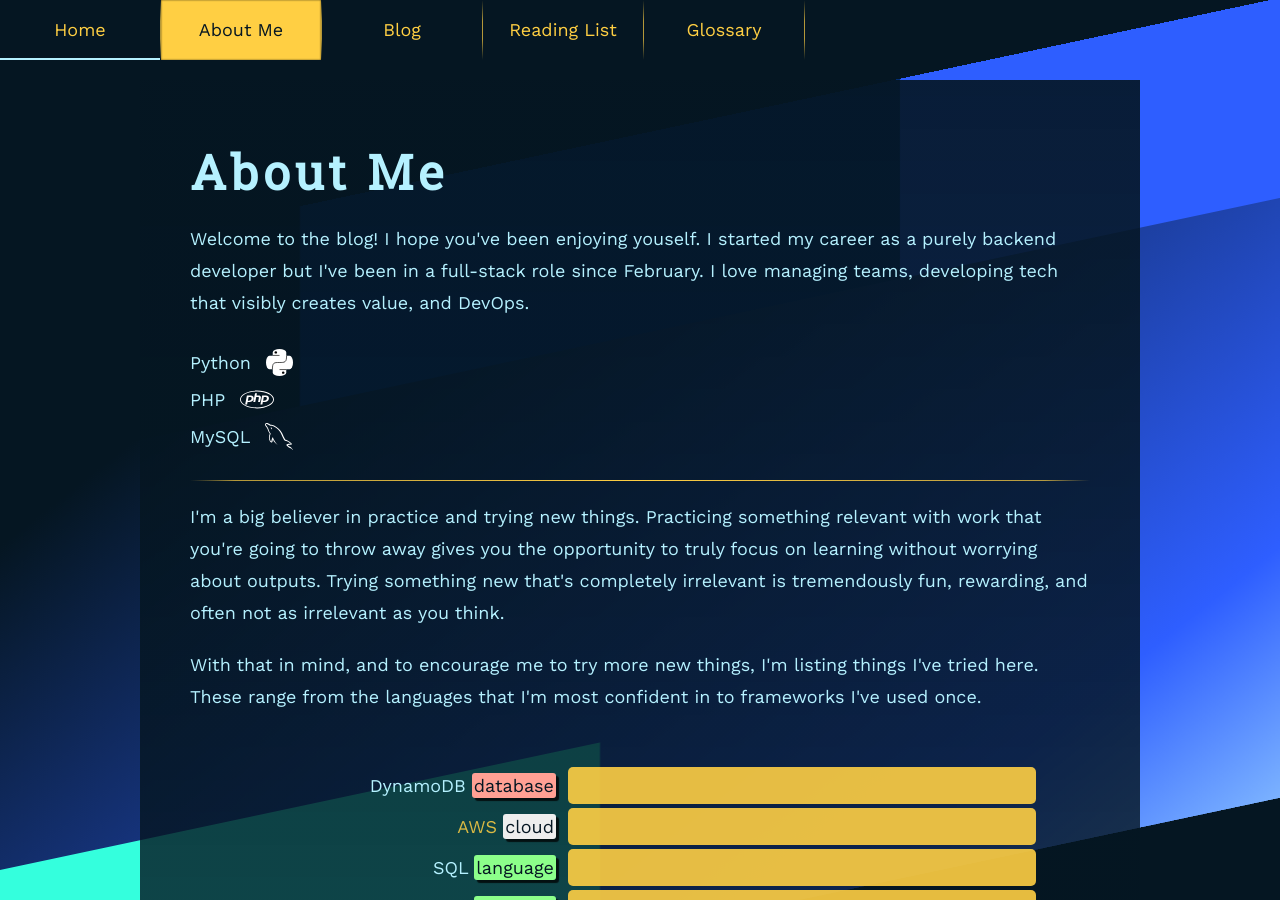
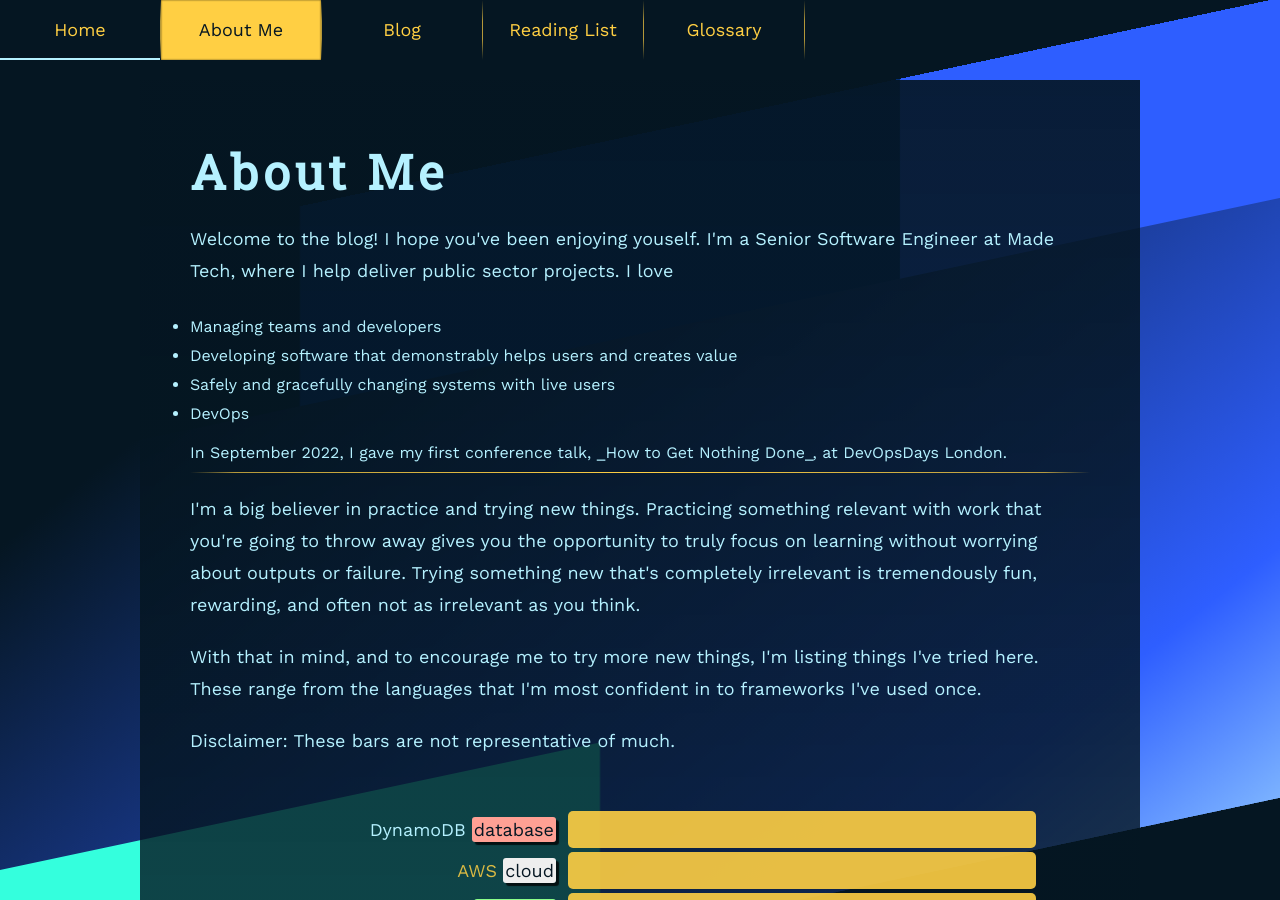
Before and after one commit to FleaRex/PersonalBlog, a Jekyll site: the page built from aboutMe.html, in a window 1280 px wide and 900 px high. Built offline with Jekyll 4.4.1, drawn with Linux system fonts in a browser that asks for light colours; some of the changed text lies outside the part shown.

Commit message:
Update aboutMe.

```diff
--- a/aboutMe.html
+++ b/aboutMe.html
@@ -6,19 +6,24 @@ title: About Me
 <div class="about-me">
   <h1>About Me</h1>
 
-  <p>Welcome to the blog! I hope you've been enjoying youself. I started my career as a purely backend developer but I've been in a full-stack role since February. I love managing teams, developing tech that visibly creates value, and DevOps.</p>
+  <p>Welcome to the blog! I hope you've been enjoying youself. I'm a Senior Software Engineer at Made Tech, where I help deliver public sector projects. I love</p>
 
-  <ul class="about-me--list">
-    <li class="about-me--list--item">Python<img src="assets/images/icons/python.svg" alt="Python logo"></li>
-    <li class="about-me--list--item">PHP<img src="assets/images/icons/php.svg" alt="PHP logo"></li>
-    <li class="about-me--list--item">MySQL<img src="assets/images/icons/mysql.svg" alt="MySQL logo"></li>
+  <ul>
+    <li>Managing teams and developers</li>
+    <li>Developing software that demonstrably helps users and creates value</li>
+    <li>Safely and gracefully changing systems with live users</li>
+    <li>DevOps</li>
   </ul>
+
+  In September 2022, I gave my first conference talk, _How to Get Nothing Done_, at DevOpsDays London.
 
   <div class="about-me--divider"></div>
 
-  <p>I'm a big believer in practice and trying new things. Practicing something relevant with work that you're going to throw away gives you the opportunity to truly focus on learning without worrying about outputs. Trying something new that's completely irrelevant is tremendously fun, rewarding, and often not as irrelevant as you think.</p>
+  <p>I'm a big believer in practice and trying new things. Practicing something relevant with work that you're going to throw away gives you the opportunity to truly focus on learning without worrying about outputs or failure. Trying something new that's completely irrelevant is tremendously fun, rewarding, and often not as irrelevant as you think.</p>
 
   <p>With that in mind, and to encourage me to try more new things, I'm listing things I've tried here. These range from the languages that I'm most confident in to frameworks I've used once.</p>
+
+  <p>Disclaimer: These bars are not representative of much.</p>
 
   <table class="about-me--tried">
     {% assign sorted = site.data.tried | sort: 'confidence' | reverse %}
```
Also changed, not shown: other parts of aboutMe.html (+0 -2 lines).
